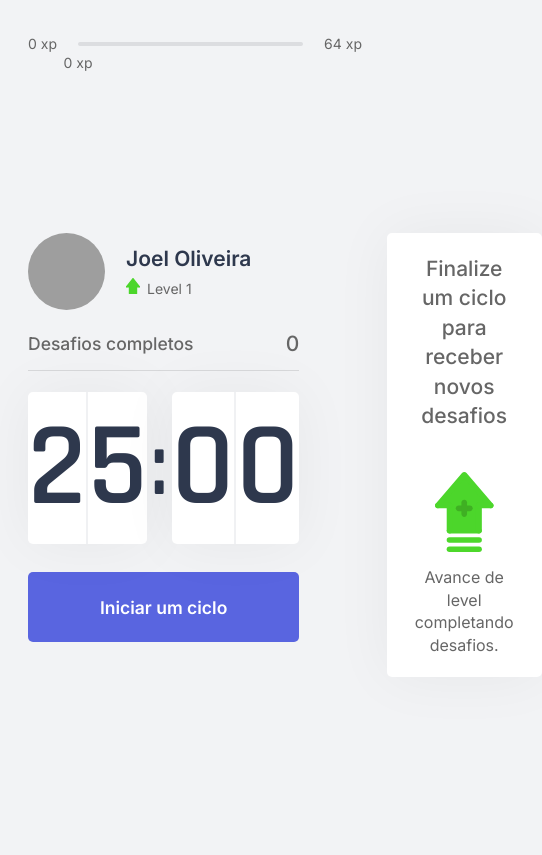
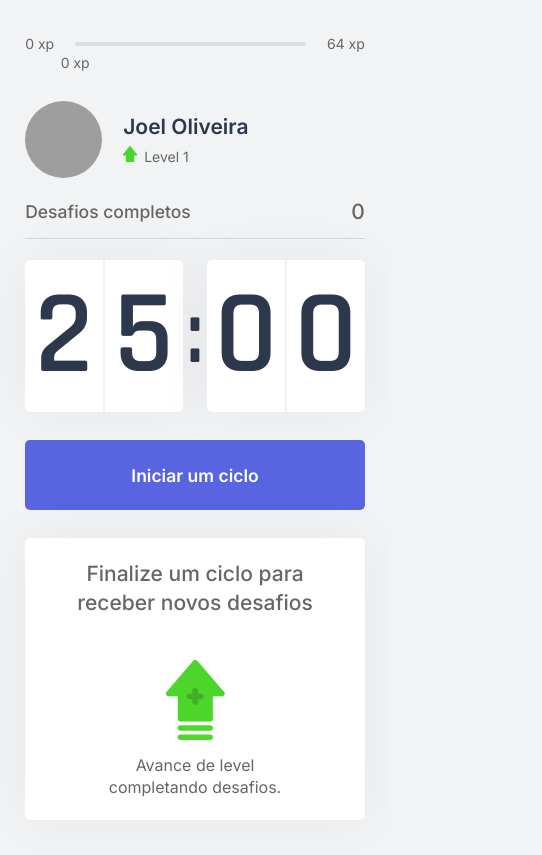
Before and after one commit to joeldorosarioo/move.it-platform, a Next.js app: page / in a window 390 px wide. Shown: the whole page, 542 px wide, since content can reach past the window. Built offline with nearby package versions, Linux system fonts and the light colour scheme; grey boxes are pictures that could not be loaded.

Commit message:
Adjusting project responsiveness

```diff
--- a/src/stylesheets/pages/Home.module.css
+++ b/src/stylesheets/pages/Home.module.css
@@ -4,9 +4,9 @@
 	display: flex;
 	flex-direction: column;
 
-	height: 100vh;
+	min-height: 100vh;
 	max-width: 992px;
-	padding: 2.5rem 2rem;
+	padding: 2.5rem 1.8rem;
 }
 
 .container section {
@@ -19,3 +19,10 @@
 
 	margin-top: 3.5rem;
 }
+
+@media (max-width: 767.98px) {
+	.container section {
+		grid-template-columns: 1fr;
+		gap: 2rem;
+	}
+}
```
